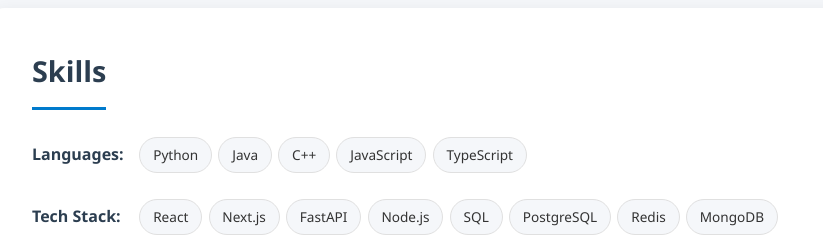
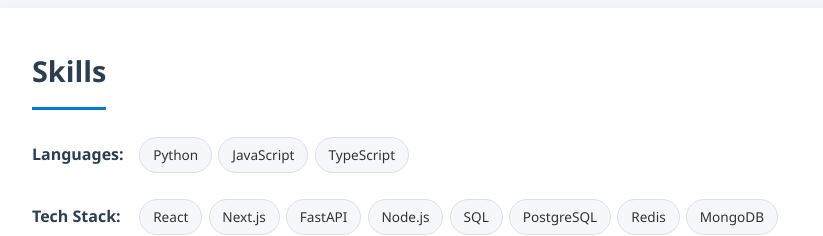
Before and after one commit to SaharHalili95/html-portfolio, a React (Vite) app: page /#/ in a window 1280 px wide. Shown: the part 1360-1596 px from the top of the page, without its empty margins (352-1175 px from the left). Built offline with nearby package versions, Linux system fonts and the light colour scheme.

Commit message:
Remove Java and C++ from skills list - no code anywhere backs them
Zero .java/.cpp files across all repos. Only list languages with real
evidence to avoid an awkward moment if an interviewer asks to see it.

Co-Authored-By: Claude Sonnet 5 <noreply@anthropic.com>

```diff
--- a/src/data/portfolioData.ts
+++ b/src/data/portfolioData.ts
@@ -45,7 +45,7 @@ export const educationData = {
 };
 
 export const skillsData = {
-  languages: ["Python", "Java", "C++", "JavaScript", "TypeScript"],
+  languages: ["Python", "JavaScript", "TypeScript"],
   techStack: ["React", "Next.js", "FastAPI", "Node.js", "SQL", "PostgreSQL", "Redis", "MongoDB", "Docker", "OpenAI API", "ChromaDB"],
   aiTools: ["Claude Code", "Cursor IDE", "GitHub Copilot", "Prompt Engineering"],
   devTools: ["Git", "VS Code", "Railway", "Vercel", "Docker"],
```
